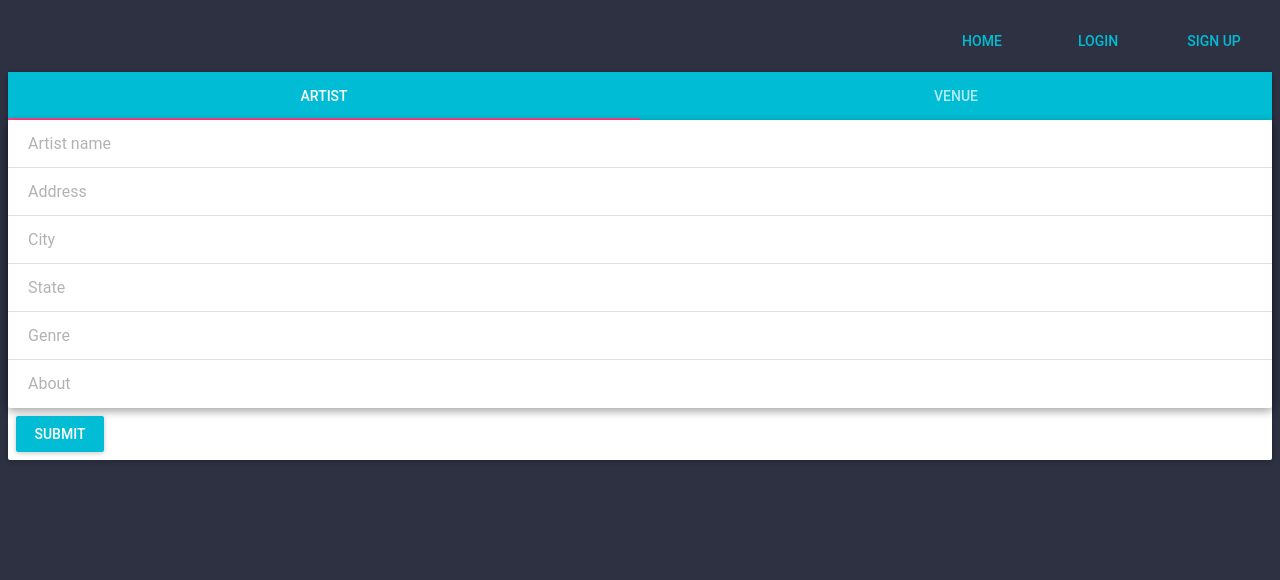
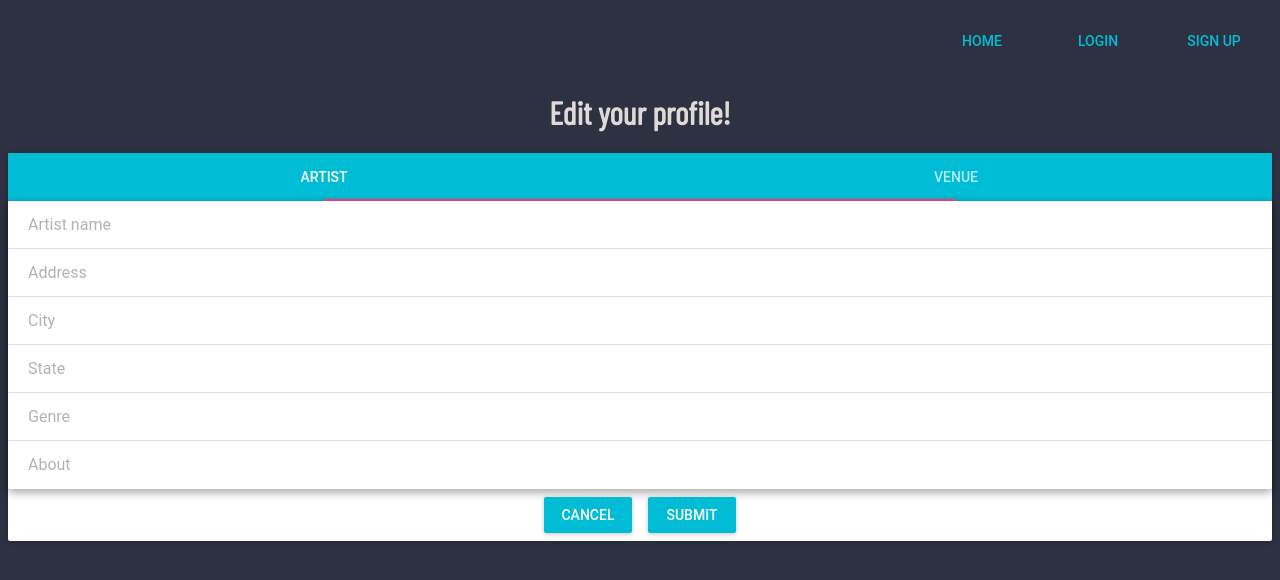
Before and after one commit to adamtahoun/muven, a React (Create React App) app in the folder front-end/: page /edit in a window 1280 px wide. Shown: the top 580 px of the page. Built offline with nearby package versions, Linux system fonts and the light colour scheme.

Commit message:
linked signup page with backend

```diff
--- a/front-end/src/Components/edit_profile/edit_profile.js
+++ b/front-end/src/Components/edit_profile/edit_profile.js
@@ -66,6 +66,8 @@ class EditProfile extends Component{
       <div className="EditProfile">
         <MuiThemeProvider>
           <NavBar/>
+          <center>
+        <h1> Edit your profile!</h1>
           <Card className="EditProfileCard">
           <Tabs
             value={this.state.value}
@@ -172,8 +174,12 @@ class EditProfile extends Component{
           </Paper>
             </Tab>
           </Tabs>
+            <Link to="./profile">
+              <RaisedButton label ="Cancel" primary = {true} style= {buttonStyle} onClick={(event) => this.handleClick(event)}/>
+            </Link>
             <RaisedButton label ="Submit" primary = {true} style= {buttonStyle} onClick={(event) => this.handleClick(event)}/>
          </Card>
+         </center>
         </MuiThemeProvider>
       </div>
     )
--- a/front-end/src/Components/profile/profile.js
+++ b/front-end/src/Components/profile/profile.js
@@ -94,6 +94,7 @@ class Profile extends Component{
     >
     <DatePicker/>
     </Popover>
+
     </center>
     </Col>
   </Row>
--- a/front-end/src/Components/sign_up_form.js
+++ b/front-end/src/Components/sign_up_form.js
@@ -1,6 +1,6 @@
 import React, { Component } from 'react';
 import { Card, CardActions } from 'material-ui/Card';
-import {Link} from 'react-router-dom';
+import {Link,  Redirect} from 'react-router-dom';
 import axios from 'axios';
 import TextField from 'material-ui/TextField';
 import RaisedButton from 'material-ui/RaisedButton';
@@ -15,11 +15,20 @@ import "../App.css"
 };
 class SignupForm extends Component{
 
+	constructor(props){
+		super(props);
+		this.state={
+			first_name:'',
+			email:'',
+			password:'',
+			confirm:'',
+			redirect: false,
+		}
+		this.handleClick = this.handleClick.bind(this);
+	}
+
 handleClick(event){
     var apiBaseUrl = "http://localhost:5000";
-    console.log("values",this.state.first_name,this.state.email,this.state.password,this.state.confirm);
-    //To be done:check for empty values before hitting submit
-    var self = this;
     var payload={
     "first_name": this.state.first_name,
     "email":this.state.email,
@@ -27,35 +36,24 @@ handleClick(event){
     "confirm":this.state.confirm
     }
     axios.post(apiBaseUrl+'/signup', payload)
-   .then(function (response) {
+   .then( (response) => {
      console.log(response);
-     if(response.data.code == 200){
+     if(response.status == 200){
        console.log("registration successfull");
-      /*  var loginscreen=[];
-       loginscreen.push(<Login parentContext={this}/>);
-       var loginmessage = "Not Registered yet.Go to registration";
-       self.props.parentContext.setState({loginscreen:loginscreen,
-       loginmessage:loginmessage,
-       buttonLabel:"Register",
-       isLogin:true */
-      //  });
+			 this.setState({redirect: true});
      }
    })
-   .catch(function (error) {
+   .catch((error) => {
      console.log(error);
    });
 
 }
-	  constructor(props){
-    super(props);
-    this.state={
-      first_name:'',
-      email:'',
-      password:'',
-	  confirm:''
-	  }}
+
 
   render(){
+		if (this.state.redirect) {
+				return <Redirect push to="/edit" />;
+		}
     return(
 		<div className = "Login">
 			<MuiThemeProvider>
```
